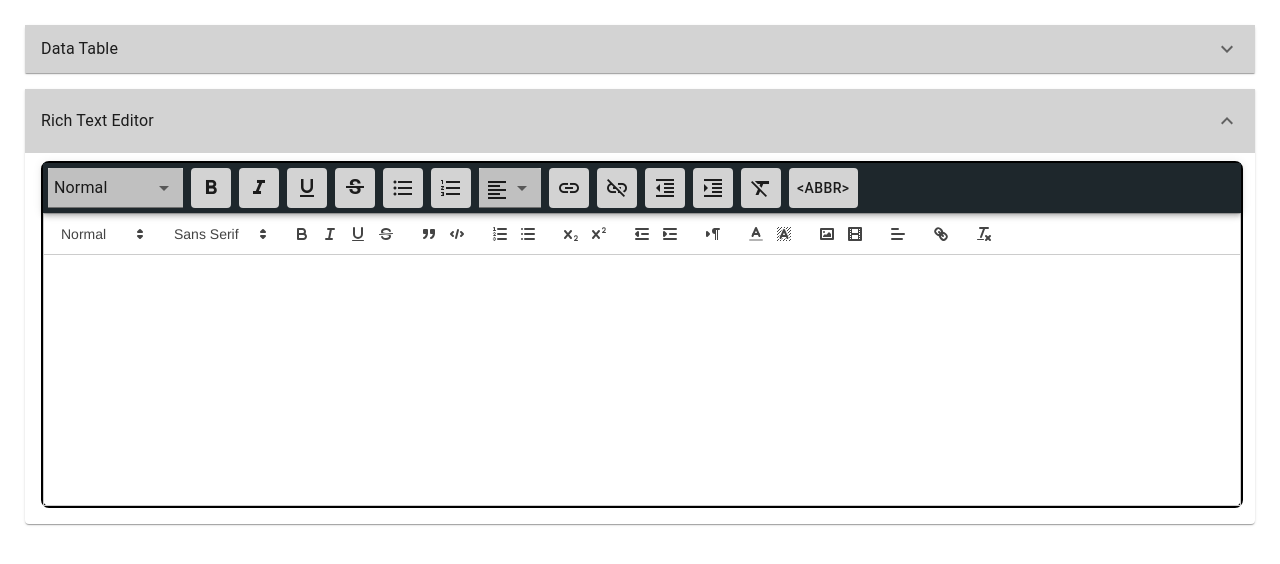
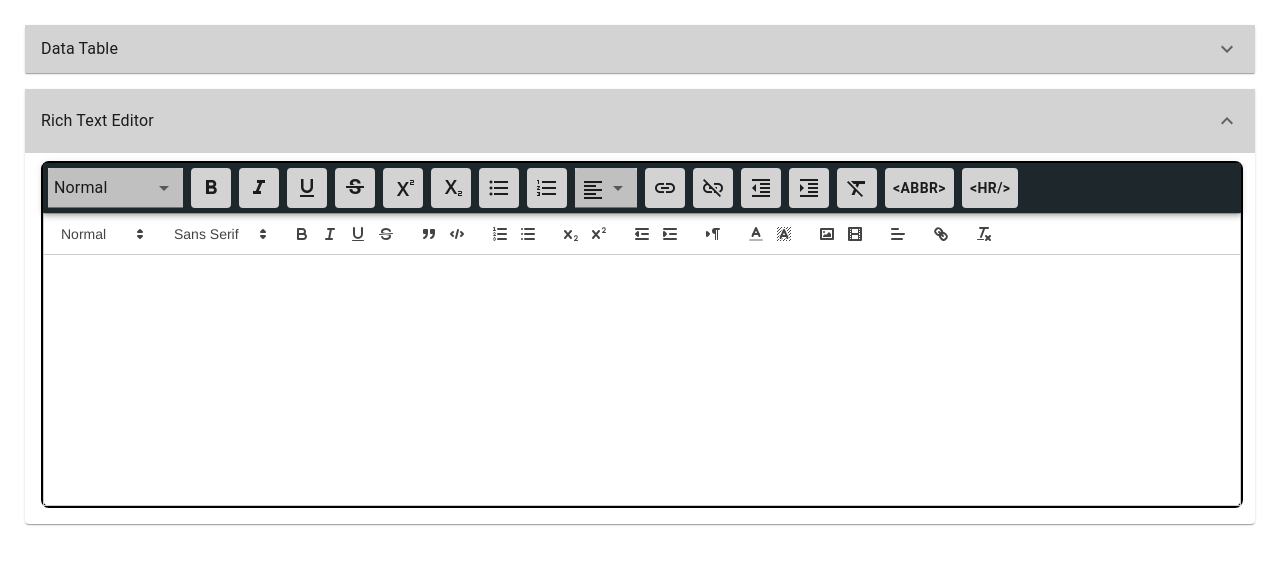
Before and after one commit to Gammaalpha/react-enhanced-components, a React (Create React App) app: page / in a window 1280 px wide. Shown: the top 564 px of the page. Built offline with nearby package versions, Linux system fonts and the light colour scheme; the HTML template or start-up script is replaced by a standard one.

Commit message:
added mroe toolbar buttons

```diff
--- a/src/core/RichTextEditor/CreateStyleButton.tsx
+++ b/src/core/RichTextEditor/CreateStyleButton.tsx
@@ -76,8 +76,8 @@ export function CreateStyleButton(buttonData: IToolbarButton) {
                             {buttonData?.icon !== '' ?
                                 <div><Icon className={classes.topPadding}>
                                     {buttonData.icon}
-                                </Icon> {buttonData?.buttonText}</div>
-                                : buttonData?.buttonText}
+                                </Icon> <strong>{buttonData?.buttonText}</strong></div>
+                                : <strong>{buttonData?.buttonText}</strong>}
                         </Button>
                     </Tooltip>}
             </div>
--- a/src/core/RichTextEditor/RichTextEditor.tsx
+++ b/src/core/RichTextEditor/RichTextEditor.tsx
@@ -381,6 +381,30 @@ export const RichTextEditor = (props: IRichText) => {
             buttonStyle: `${classes.cmdButton}`,
         },
         {
+            key: 'superscript',
+            className: 'ql-script',
+            value: 'super',
+            icon: 'superscript',
+            tooltip: 'Superscript',
+            buttonText: '',
+            ariaLabel: 'Superscript Selection',
+            callback: (e: React.MouseEvent<HTMLButtonElement, MouseEvent>) => CustomEditor._onStyleMarkClick(e, TextStyleType.strikeThrough),
+            position: 'top',
+            buttonStyle: `${classes.cmdButton}`,
+        },
+        {
+            key: 'subscript',
+            className: 'ql-script',
+            value: 'sub',
+            icon: 'subscript',
+            tooltip: 'Subscript',
+            buttonText: '',
+            ariaLabel: 'Subscript Selection',
+            callback: (e: React.MouseEvent<HTMLButtonElement, MouseEvent>) => CustomEditor._onStyleMarkClick(e, TextStyleType.strikeThrough),
+            position: 'top',
+            buttonStyle: `${classes.cmdButton}`,
+        },
+        {
             key: 'bulleted',
             className: 'ql-list',
             value: 'bulleted',
@@ -514,6 +538,16 @@ export const RichTextEditor = (props: IRichText) => {
             position: 'top',
             buttonStyle: classes.cmdButton
         },
+        {
+            key: 'horizontal_line',
+            icon: '',
+            tooltip: 'Horizontal line',
+            buttonText: '<hr/>',
+            ariaLabel: 'Add horizontal line',
+            callback: (e: React.MouseEvent<HTMLButtonElement, MouseEvent>) => e.persist(),
+            position: 'top',
+            buttonStyle: classes.cmdButton
+        },
     ]
 
 
--- a/src/core/RichTextEditor/model/RichText.ts
+++ b/src/core/RichTextEditor/model/RichText.ts
@@ -50,10 +50,12 @@ export enum BlockFormatType {
 
 };
 
-export type TextStyle = "italic" | "bold" | "strikeThough" | "underline"
+export type TextStyle = "italic" | "bold" | "strikeThough" | "underline" | "subscript" | "superscript"
 export enum TextStyleType {
     bold = 'bold',
     italic = 'italic',
     strikeThrough = 'strikeThough',
-    underline = 'underline'
+    underline = 'underline',
+    subscript = 'subscript',
+    superscript = 'superscript'
 }
```
